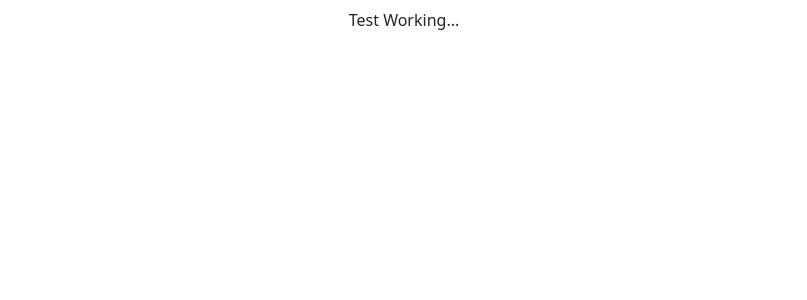
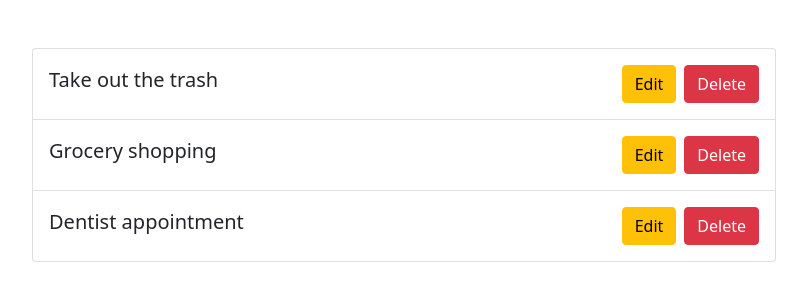
Before and after one commit to GSG-G11/Abed-Mahmoud-Todo, a React (Create React App) app: page / in a window 1280 px wide. Shown: the top 300 px of the page, without its empty margins (236-1043 px from the left). Built offline with nearby package versions, Linux system fonts and the light colour scheme.

Commit message:
Add Static data, Create TodoListItems Components and render the list items

```diff
--- a/src/App.js
+++ b/src/App.js
@@ -1,9 +1,32 @@
 import React, {Component} from 'react';
 import 'bootstrap/dist/css/bootstrap.min.css';
+import TodoListItems from './Components/TodoListItems';
 
+const todos = [
+  {
+    id: 1,
+    text: 'Take out the trash',
+  },
+  {
+    id: 2,
+    text: 'Grocery shopping',
+  },
+  {
+    id: 3,
+    text: 'Dentist appointment',
+  },
+];
 class App extends Component {
+  state = {
+    todos,
+  };
   render() {
-    return <div className="text-center mt-2">Test Working...</div>;
+    const {todos} = this.state;
+    return (
+      <div className="container">
+        <TodoListItems todos={todos} />
+      </div>
+    );
   }
 }
 export default App;
--- a/src/Components/TodoListItems.jsx
+++ b/src/Components/TodoListItems.jsx
@@ -0,0 +1,25 @@
+import React from 'react';
+
+function TodoListItems(props) {
+  const {todos} = props;
+  return (
+    <ul className="list-group mt-5">
+      {todos.map(todo => {
+        return (
+          <div
+            className="col-md-8 m-auto d-flex justify-content-between align-items-center list-group-item"
+            key={todo.id}
+          >
+            <h5>{todo.text}</h5>
+            <div className="btns">
+              <button className="btn btn-warning m-2">Edit</button>
+              <button className="btn btn-danger">Delete</button>
+            </div>
+          </div>
+        );
+      })}
+    </ul>
+  );
+}
+
+export default TodoListItems;
```
